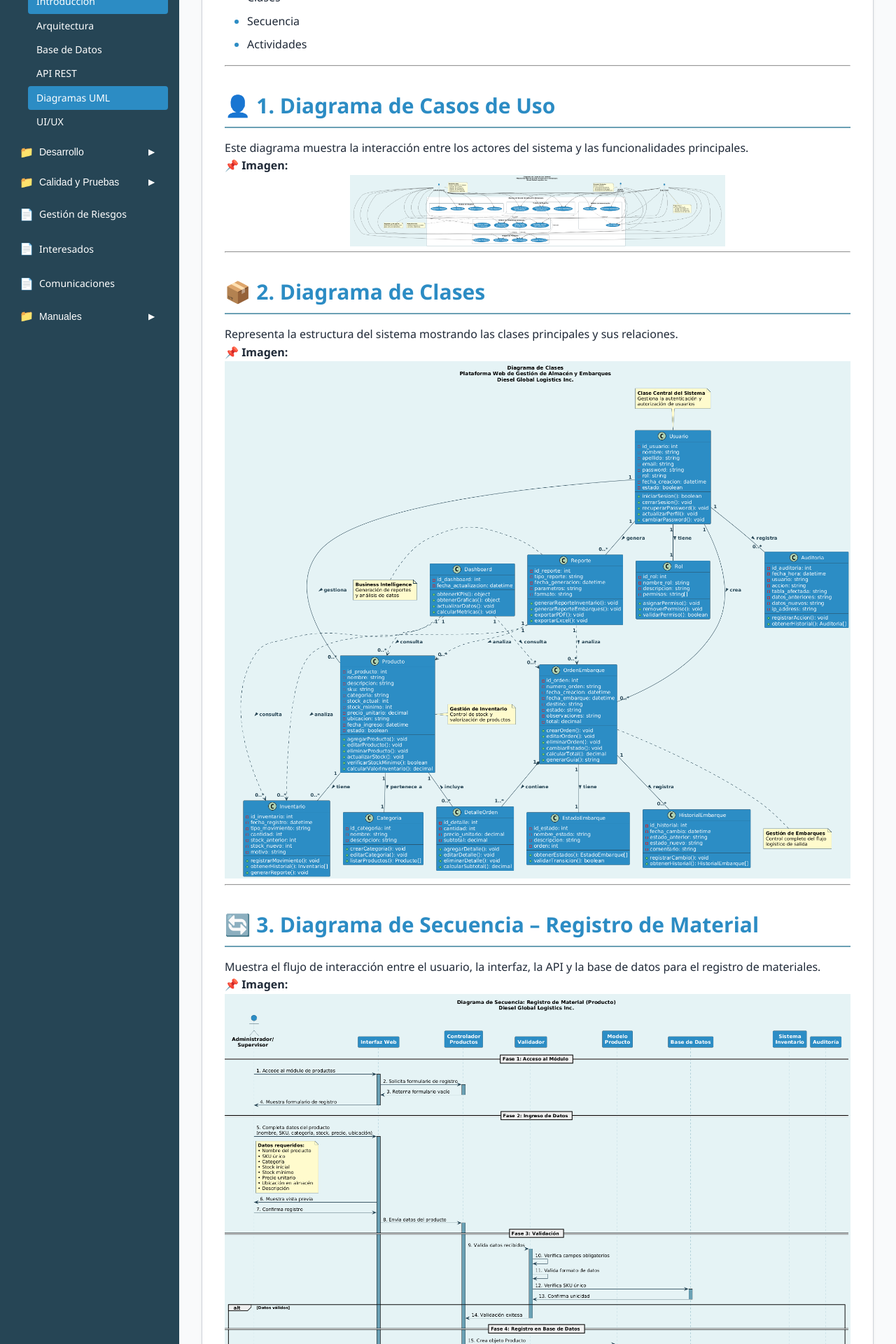
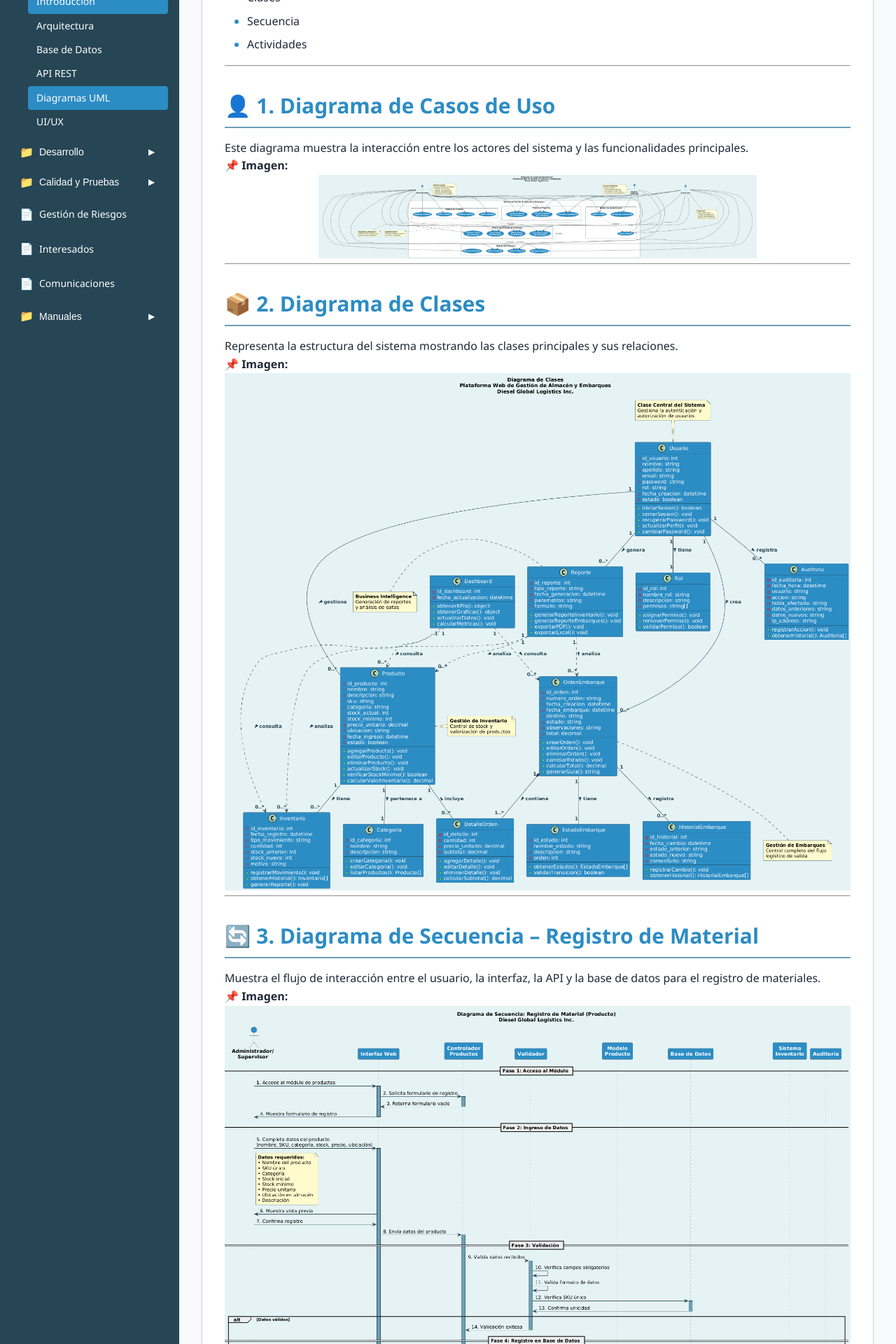
Before and after one commit to DaniOlvera17/documentacion-proyecto-dgl, a Jekyll site: the page built from 06-diseno/diagramas-uml.md, in a window 1280 px wide. Shown: the part 376-2296 px from the top of the page at 70% size. Built offline with Jekyll 4.4.1, drawn with Linux system fonts in a browser that asks for light colours.

Commit message:
Cargar images IV

```diff
--- a/06-diseno/diagramas-uml.md
+++ b/06-diseno/diagramas-uml.md
@@ -23,7 +23,7 @@ Este diagrama muestra la interacción entre los actores del sistema y las funcio
 📌 **Imagen:**
 
 <p align="center">
-  <img src="../assets/images/uml-casos-uso.png" alt="Diagrama de Casos de Uso" width="60%">
+  <img src="../assets/images/uml-casos-uso.png" alt="Diagrama de Casos de Uso" width="70%">
 </p>
 
 ---
```
